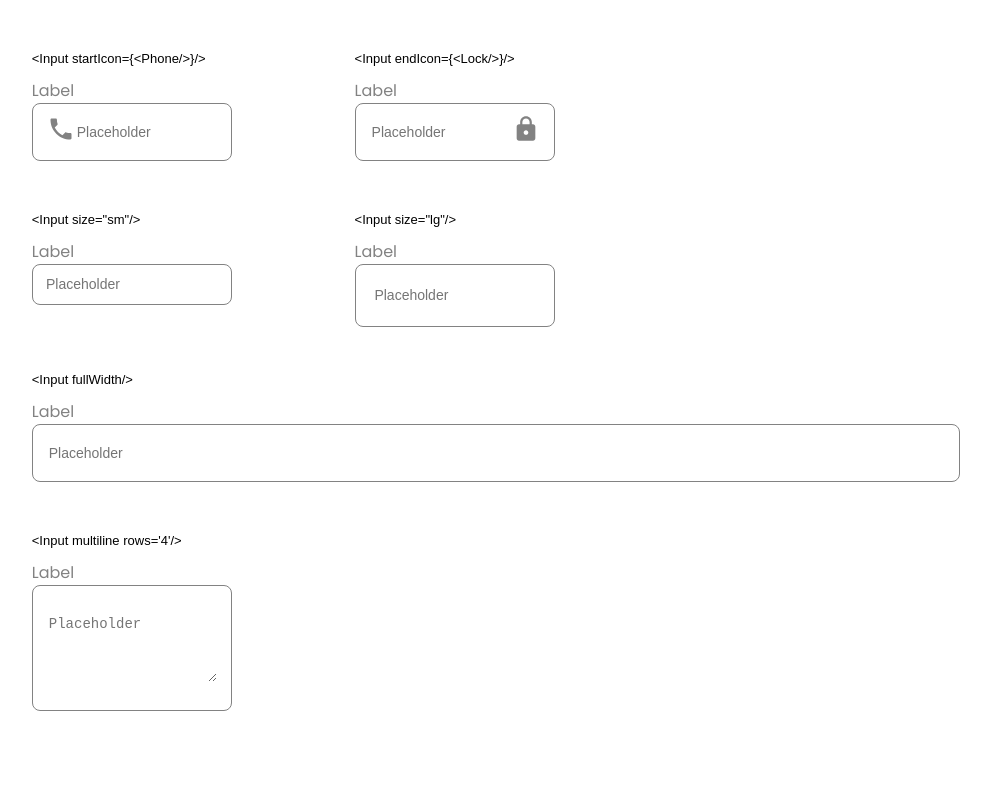
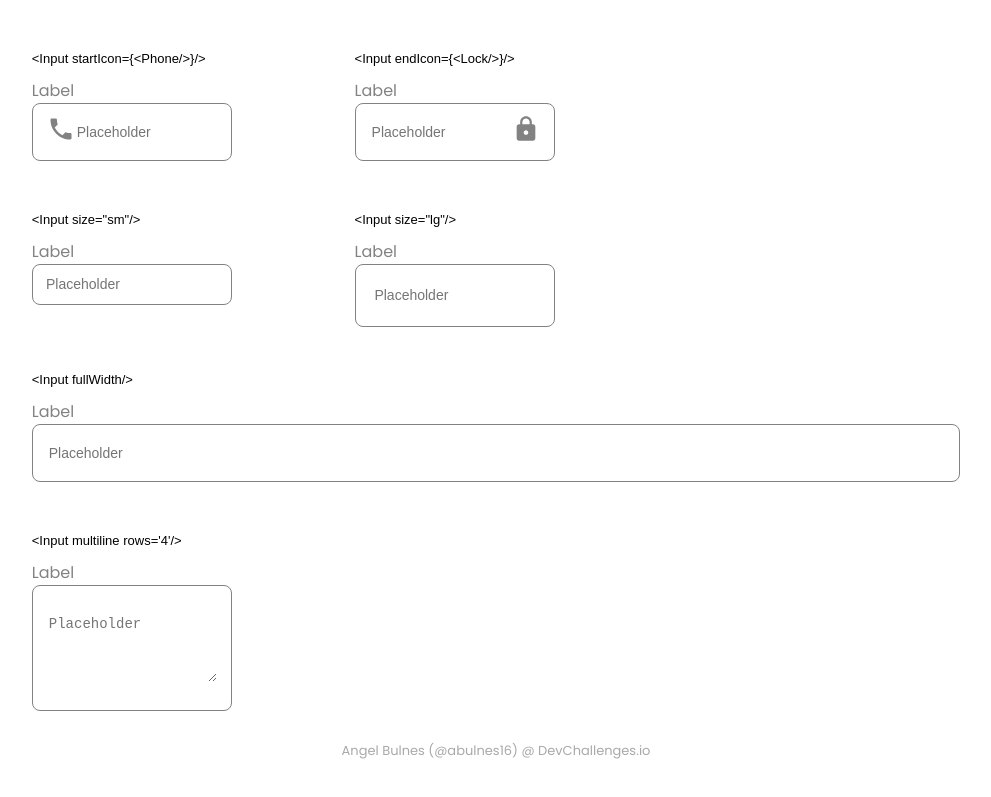
Before and after one commit to abulnes16/input-component, a React (Create React App) app: page / in a window 1280 px wide. Shown: the part 564-1361 px from the top of the page, without its empty margins (144-1135 px from the left). Before the commit the page ends 1323 px from the top, so only its background shows below. Built offline with nearby package versions, Linux system fonts and the light colour scheme.

Commit message:
Agregado footer

```diff
--- a/src/App.js
+++ b/src/App.js
@@ -1,6 +1,11 @@
 import "./App.css";
 
-import { Container, GridCell, GridContainer } from "./components/Containers";
+import {
+  Container,
+  Footer,
+  GridCell,
+  GridContainer,
+} from "./components/Containers";
 import Input from "./components/Input";
 import { InputTitle, Subtitle, Title } from "./components/Titles";
 import Logo from "./components/Logo";
@@ -72,6 +77,7 @@ function App() {
           <Input multiline rows="4" />
         </GridCell>
       </GridContainer>
+      <Footer>Angel Bulnes (@abulnes16) @ DevChallenges.io </Footer>
     </Container>
   );
 }
--- a/src/components/Containers.js
+++ b/src/components/Containers.js
@@ -18,3 +18,9 @@ export const GridCell = styled.div`
   grid-column: ${(props) => props.column || "auto"};
   grid-row: ${(props) => props.rows || "auto"};
 `;
+
+export const Footer = styled.footer`
+  margin-top: 30px;
+  color: #a9a9a9;
+  font-size: 13px;
+`;
```
Also changed, not shown: 1 other file (tests, documents, lock files or other folders).
